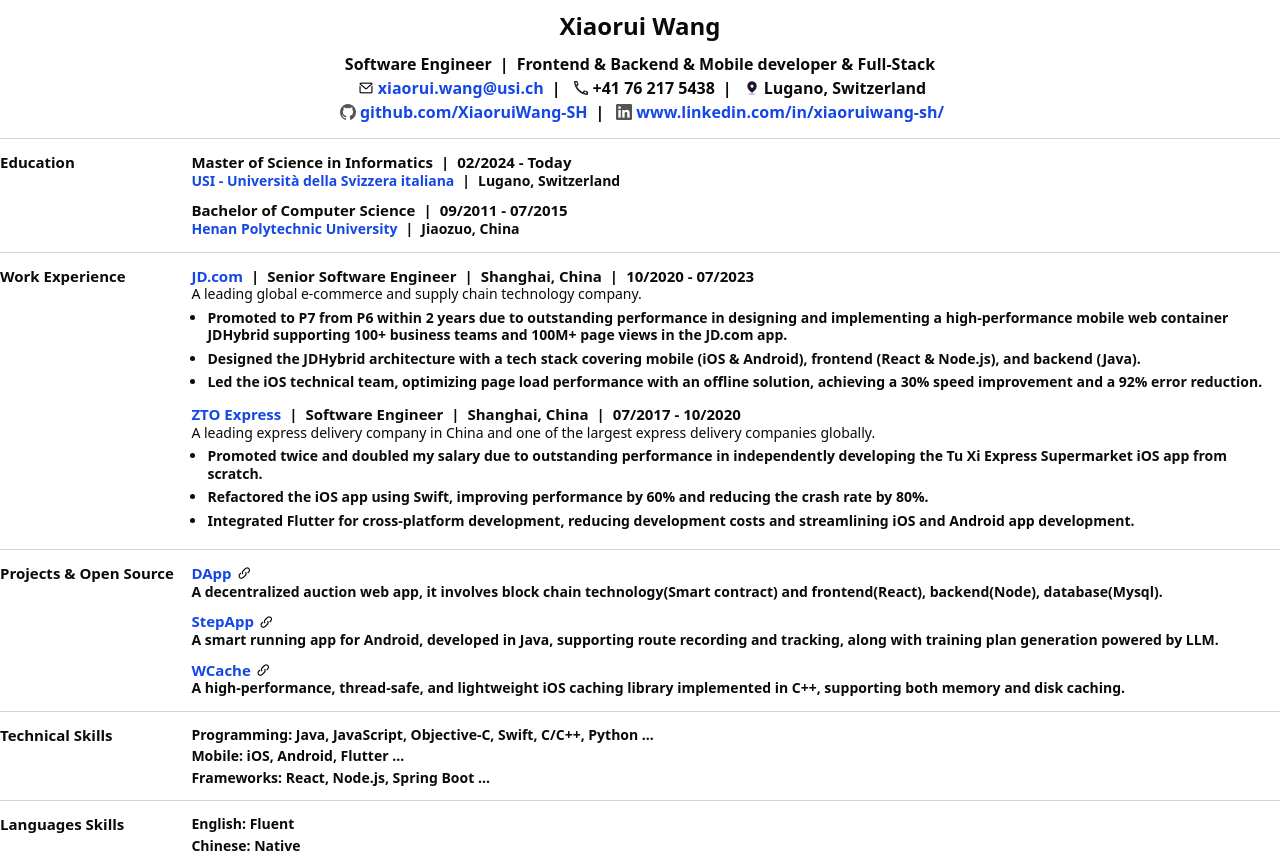
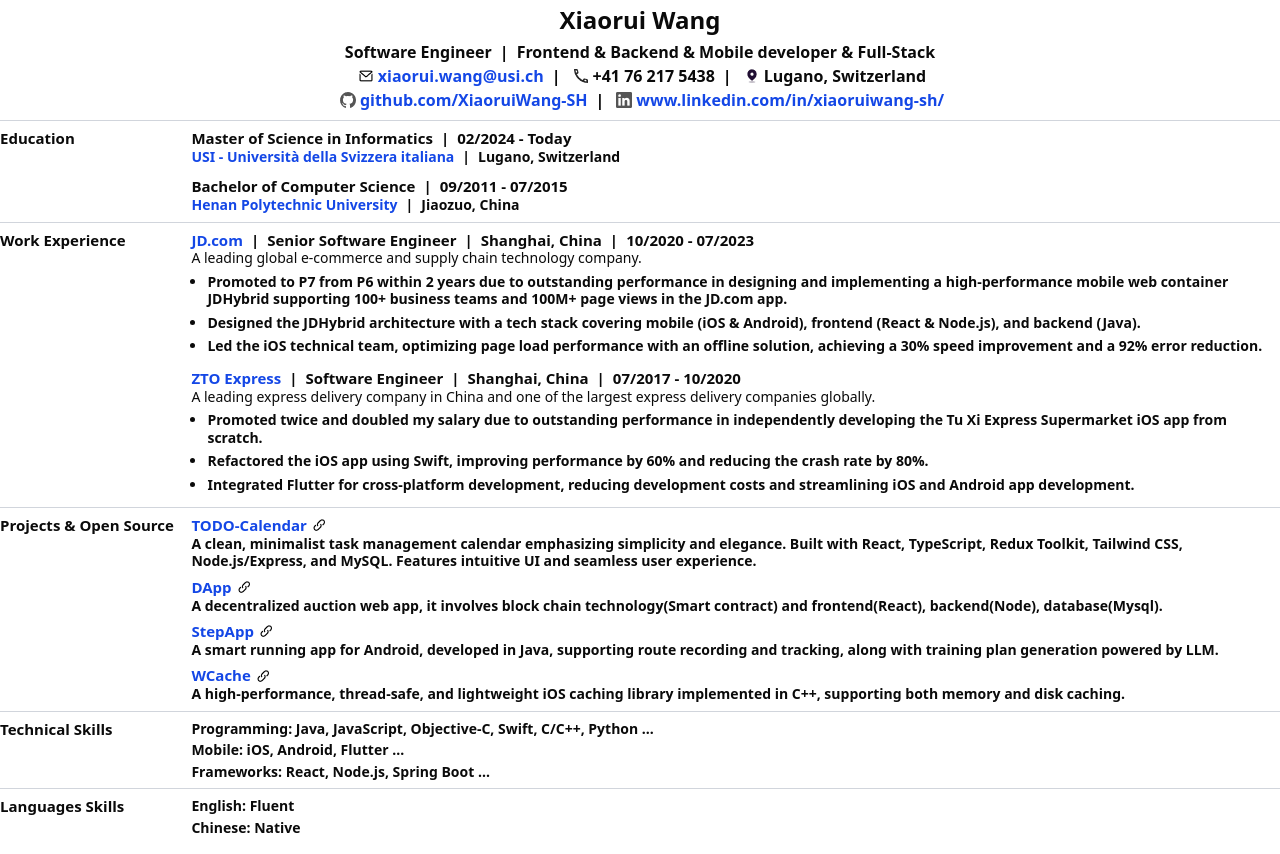
Before and after one commit to XiaoruiWang-SH/Resume-XiaoruiWang, a React (Vite) app: page / in a window 1280 px wide. Built offline with nearby package versions, Linux system fonts and the light colour scheme.

Commit message:
Update Resume

```diff
--- a/src/App.css
+++ b/src/App.css
@@ -12,12 +12,12 @@
     @apply my-0 ;
 }
 .header-text-name {
-    @apply text-2xl text-center font-bold my-2.5;
+    @apply text-2xl text-center font-bold my-1;
     /* font-size: 24px;
     text-align: center; */
 }
 .divider {
-    @apply border-t-1 border-t-gray-300 my-3.5;
+    @apply border-t-1 border-t-gray-300 my-2;
     /* width: 100%;
     height: 1px;
     background-color: #000;
--- a/src/App.tsx
+++ b/src/App.tsx
@@ -167,6 +167,17 @@
               <div>
                 <div className='font-bold text-[15px]'>
                   <a className="text-blue-700 hover:underline hover:text-purple-700"
+                    href="https://github.com/XiaoruiWang-SH/TODO-Calendar">
+                    <div className="header-item">
+                      <div className="bold">TODO-Calendar</div><img className="header-item-icon" src="./src/assets/link.png"></img>
+                    </div>
+                  </a>
+                </div>
+                <div>A clean, minimalist task management calendar emphasizing simplicity and elegance. Built with React, TypeScript, Redux Toolkit, Tailwind CSS, Node.js/Express, and MySQL. Features intuitive UI and seamless user experience.</div>
+              </div>
+              <div className="mt-2">
+                <div className='font-bold text-[15px]'>
+                  <a className="text-blue-700 hover:underline hover:text-purple-700"
                     href="https://github.com/XiaoruiWang-SH/DApp">
                     <div className="header-item">
                       <div className="bold">DApp</div><img className="header-item-icon" src="./src/assets/link.png"></img>
@@ -176,7 +187,7 @@
                 <div>A decentralized auction web app, it involves block chain technology(Smart contract) and frontend(React),
                   backend(Node), database(Mysql). </div>
               </div>
-              <div className="mt-3">
+              <div className="mt-2">
                 <div className='font-bold text-[15px]'>
                   <a className="text-blue-700 hover:underline hover:text-purple-700"
                     href="https://github.com/XiaoruiWang-SH/StepApp">
@@ -188,7 +199,7 @@
                 <div>A smart running app for Android, developed in Java, supporting route recording and tracking, along with
                   training plan generation powered by LLM.</div>
               </div>
-              <div className="mt-3">
+              <div className="mt-2">
                 <div className='font-bold text-[15px]'>
                   <a className="text-blue-700 hover:underline hover:text-purple-700"
                     href="https://github.com/XiaoruiWang-SH/WCache">
```
Also changed, not shown: 2 other files (tests, documents, lock files or other folders).
